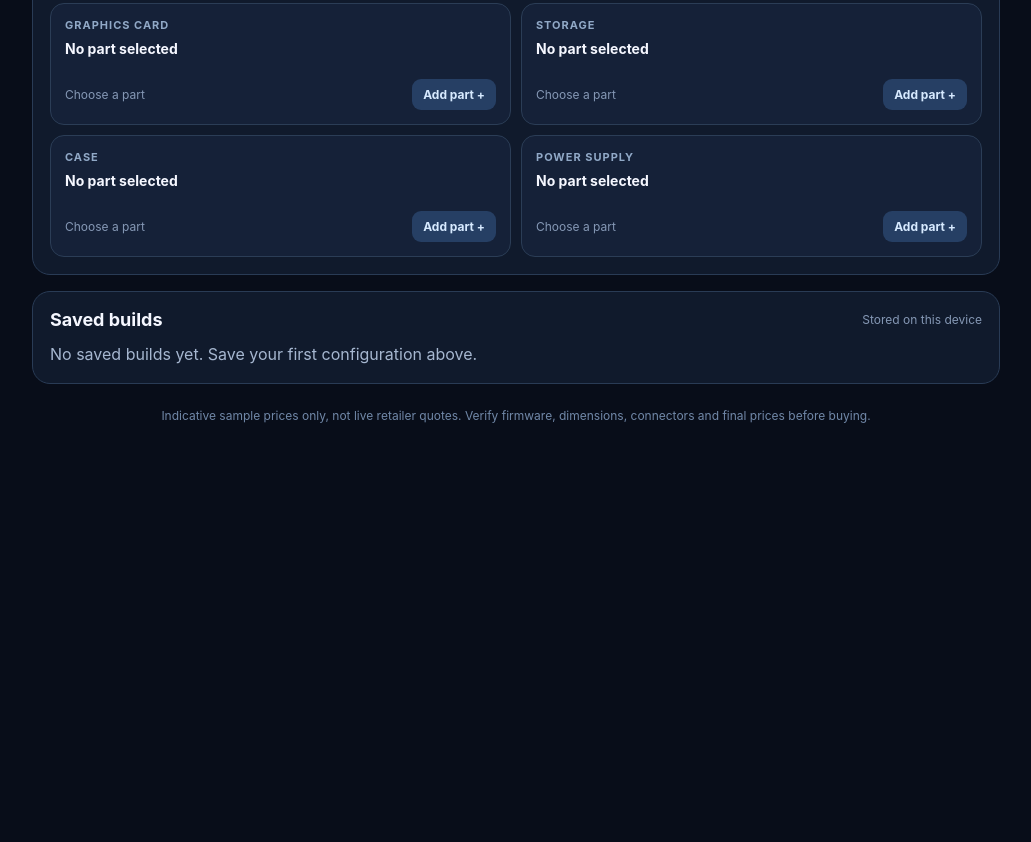
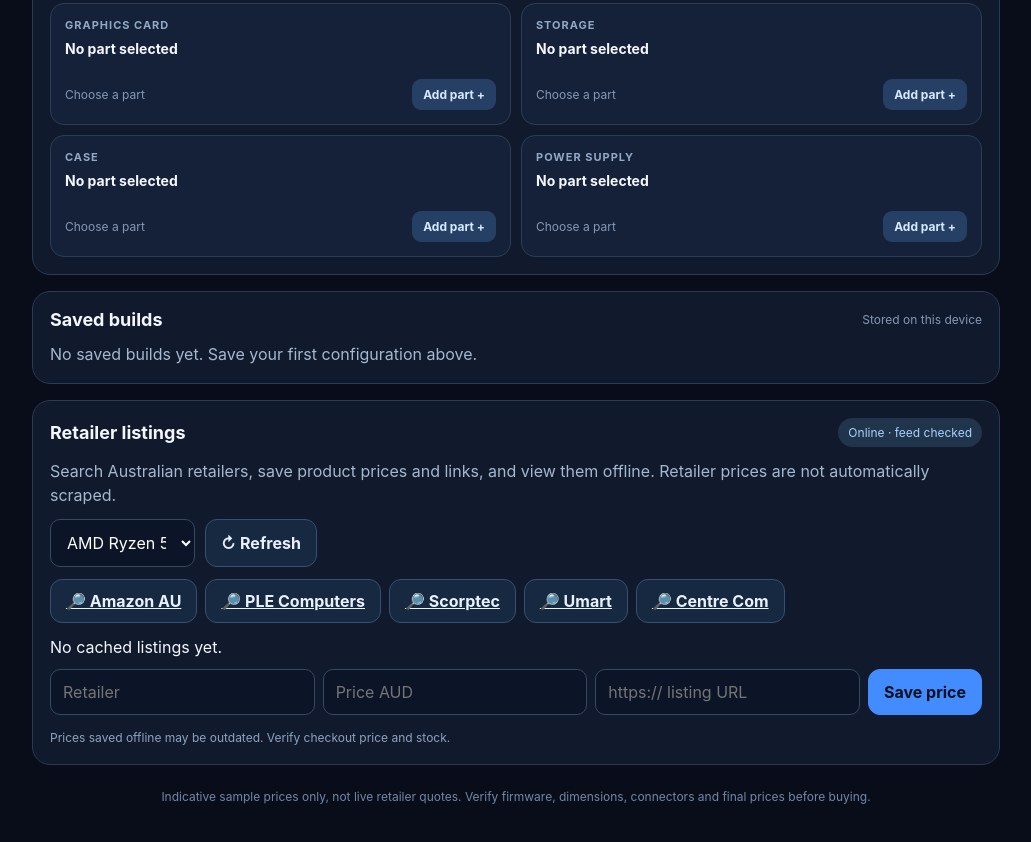
Before and after one commit to jdarkyeka6/startup-generator, a website: page index-v2.html in a window 1280 px wide. Shown: the part 813-1655 px from the top of the page, without its empty margins (124-1155 px from the left). Before the commit the page ends 1360 px from the top, so only its background shows below. Drawn offline with Linux system fonts and the light colour scheme.

Commit message:
Wire retailer listing cache into iOS build

```diff
--- a/index-v2.html
+++ b/index-v2.html
@@ -64,4 +64,4 @@ $("templates").onclick=()=>{if(Object.keys(build).length&&!confirm("Replace curr
 $("share").onclick=async()=>{const data=JSON.stringify({name:"PC Forge Build",parts:build});try{if(navigator.share)await navigator.share({title:"My PC build",text:categories.map(([t,l])=>l+": "+(get(t)?.name||"—")).join("\n")+"\nTotal: "+$("total").textContent});else if(navigator.clipboard){await navigator.clipboard.writeText(data);toast("Build JSON copied")}else{prompt("Copy build JSON",data)}}catch(e){if(e.name!=="AbortError")toast("Sharing unavailable")}};
 const hash=new URLSearchParams(location.hash.slice(1)).get("build");if(hash){try{const decoded=JSON.parse(decodeURIComponent(atob(hash)));if(decoded&&typeof decoded==="object")build=decoded}catch(e){}}
 render();
-</script></body></html>
+</script><script src="retail.js"></script></body></html>
```
